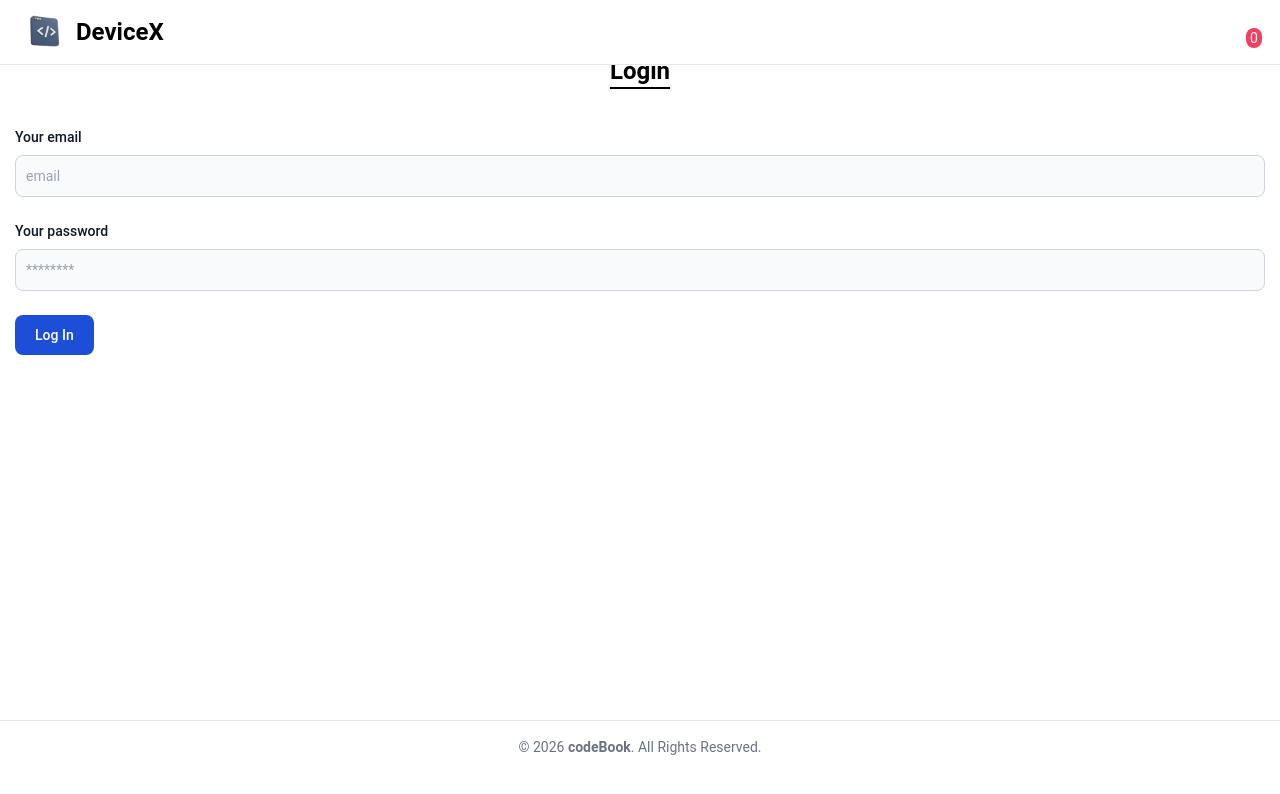
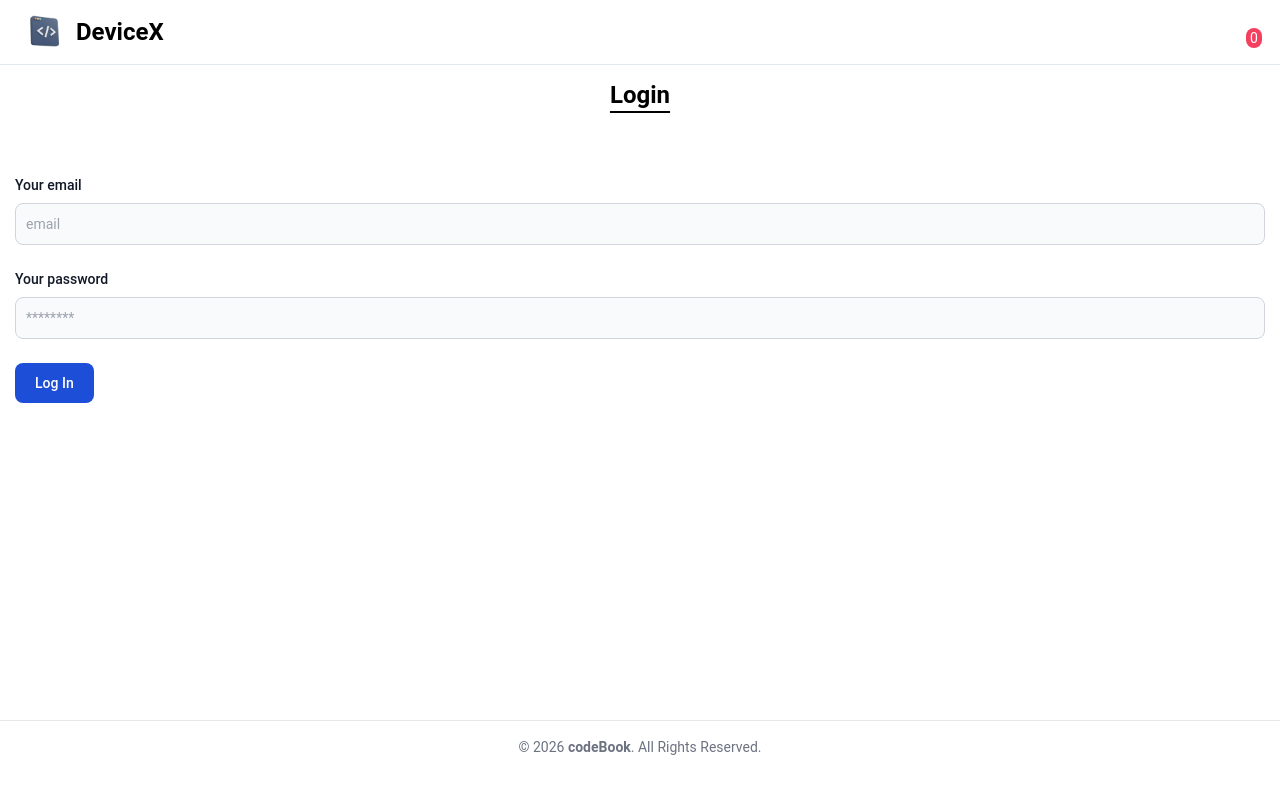
Before and after one commit to jaswanthj758/DeviceX, a React (Create React App) app: page /login in a window 1280 px wide. Shown: the top 794 px of the page. Built offline with nearby package versions, Linux system fonts and the light colour scheme.

Commit message:
modified the margin vertical

```diff
--- a/src/pages/Login.js
+++ b/src/pages/Login.js
@@ -26,7 +26,7 @@ export const Login = () => {
   return (
     <main className="bg-white dark:bg-gray-900">
       <section >
-        <p className="text-2xl text-center font-semibold dark:text-slate-100 my-10 underline underline-offset-8">Login</p>
+        <p className="text-2xl text-center font-semibold dark:text-slate-100 my-16 underline underline-offset-8">Login</p>
       </section>
         <form onSubmit={ handleLogin }>
           <div className="mb-6">
--- a/src/pages/Products/ProductsList.js
+++ b/src/pages/Products/ProductsList.js
@@ -28,7 +28,7 @@ export const ProductsList = () => {
     <main>
         <section className="my-20 bg-white dark:bg-gray-900">
           <div className="my-5 flex justify-between">
-            <span className="text-2xl font-semibold dark:text-slate-100 mb-5">All DeviceX presence {products.length}</span>
+            <span className="text-2xl font-semibold dark:text-slate-100 mb-5 my-16">All DeviceX presence {products.length}</span>
             <span>
               <button id="dropdownMenuIconButton"  onClick={()=>{setShow(!show)}} data-dropdown-toggle="dropdownDots" className="inline-flex items-center p-2 text-sm font-medium text-center text-gray-900 bg-gray-100 rounded-lg hover:bg-gray-200 dark:text-white dark:bg-gray-600 dark:hover:bg-gray-700" type="button">
                 <svg className="w-6 h-6" aria-hidden="true" fill="currentColor" viewBox="0 0 20 20" xmlns="http://www.w3.org/2000/svg"><path d="M10 6a2 2 0 110-4 2 2 0 010 4zM10 12a2 2 0 110-4 2 2 0 010 4zM10 18a2 2 0 110-4 2 2 0 010 4z"></path></svg>
```
